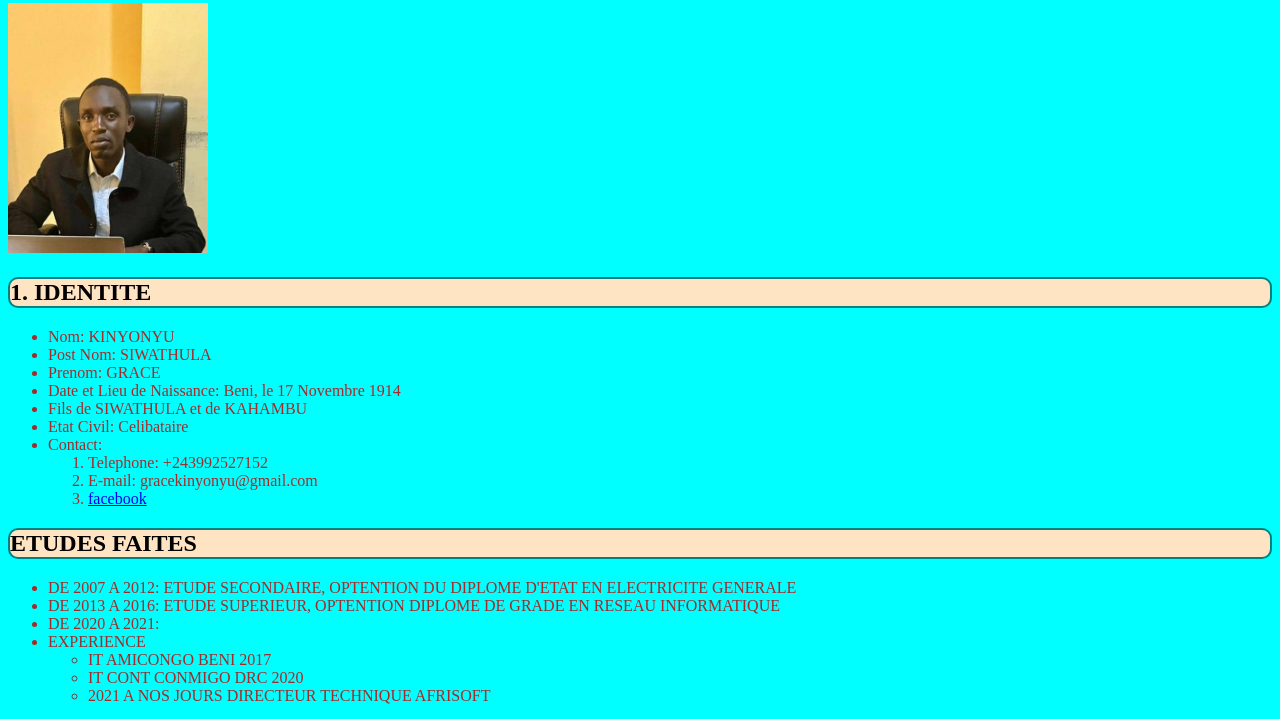
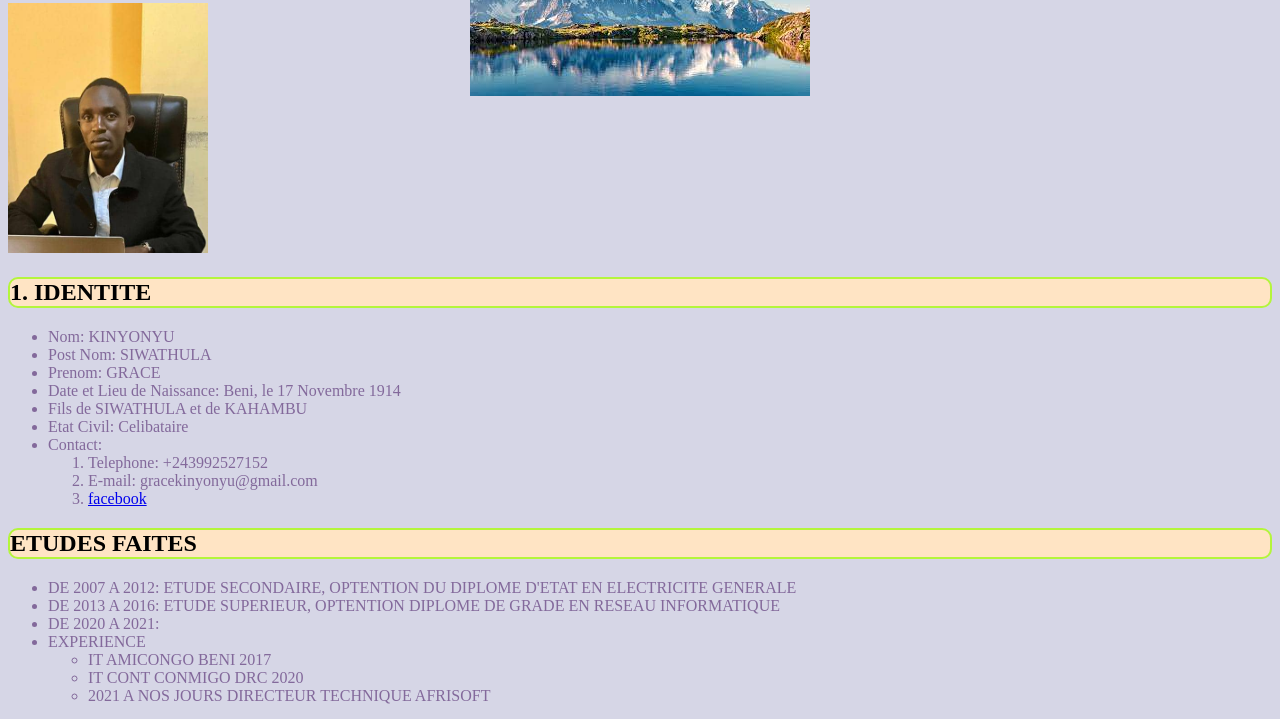
Before and after one commit to gracenet/portfolio, a plain HTML site: page index.html in a window 1280 px wide. Shown: the part 81-800 px from the top of the page. Drawn offline with Linux system fonts and the light colour scheme; files whose address does not match are found by name.

Commit message:
mise en forme avec css

```diff
--- a/style.css
+++ b/style.css
@@ -6,17 +6,21 @@ h1{
     background-color: bisque;
 }
 body{
-   background-color: blue;
+   background-color: rgb(214, 214, 230);
 }
 h2{
-    text-transform: capitalize;
-    border: 2px solid teal;
+    text-transform:capitalize;
+    border: 2px solid rgb(180, 245, 60);
     border-radius: 10px;
     background-color: bisque;
 }
 body{
-    background-color: aqua;
+    background-image: url("image/paysage.jpg");
+    background-attachment: fixed;
+    background-position: center 29px;
+    background-repeat: no-repeat;
+
 }
 ul{
-    color: brown;
+    color: rgb(131, 105, 155);
 }
```
